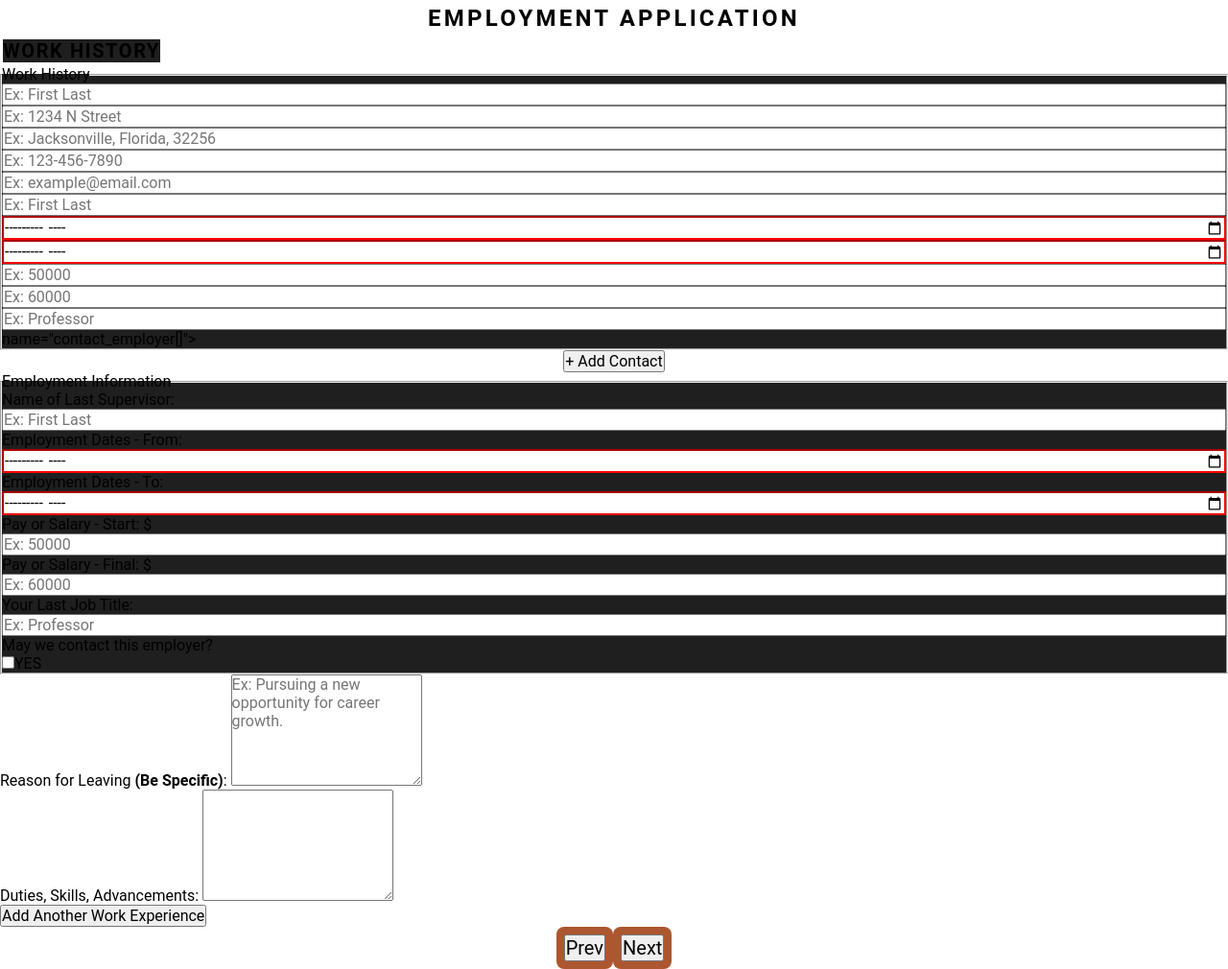
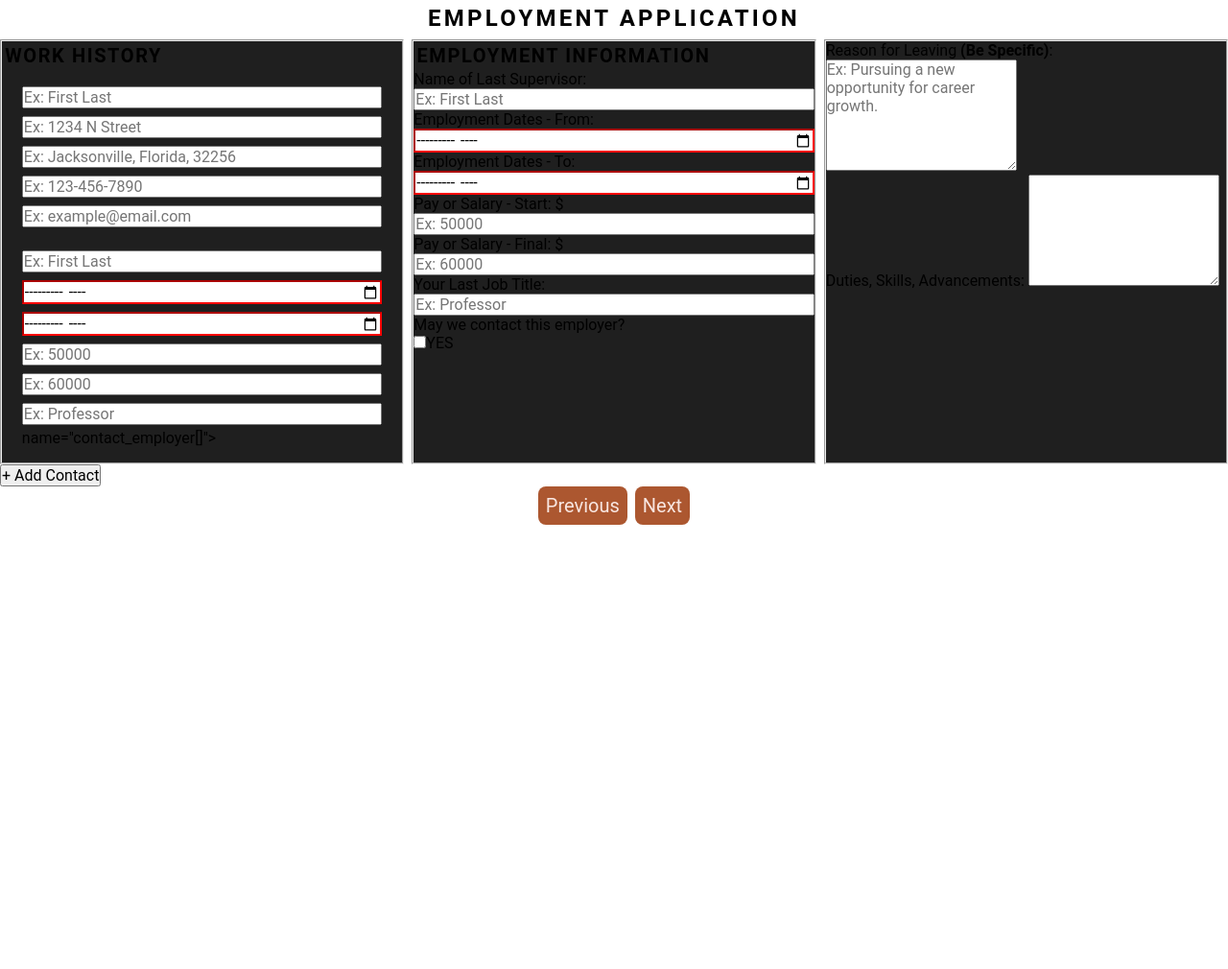
Before and after one commit to gelbels/EmployeeApplication, a plain HTML site: page page2.html in a window 1280 px wide. Shown: the part 76-1086 px from the top of the page at 96% size. After the commit the page ends 800 px from the top, so only its background shows below. Drawn offline with Linux system fonts and the light colour scheme.

Commit message:
WE'RE COOKING

```diff
--- /dev/null
+++ b/button.css
@@ -0,0 +1,62 @@
+.button {
+    text-decoration: none;
+    font-size: 1.25rem;
+    padding: 0.5rem;
+    width: fit-content;
+    color: var(--text-color);
+    background-color: var(--bg-color-accent);
+    border-radius: 0.5rem;
+    overflow: hidden;
+    position: relative;
+
+    transition: 0.1s ease-out;
+}
+
+.button:hover {
+    padding: 0.5rem 2rem;
+}
+
+.button span {
+    display: block;
+    transition: 0.1s ease-out;
+}
+
+.button.right:hover span {
+    position: relative;
+    transform: translateX(1rem);
+}
+
+.button.left:hover span {
+    position: relative;
+    transform: translateX(-1rem);
+}
+
+.button.right span::before {
+    content: ">>";
+    position: absolute;
+    opacity: 0;
+    transform: translateX(-1.5rem);
+    transition: 0.1s ease-out;
+}
+
+.button.right:hover span::before {
+    content: ">>";
+    position: absolute;
+    transform: translateX(-1.75rem);
+    opacity: 100;
+}
+
+.button.left span::after {
+    content: "<<";
+    position: absolute;
+    opacity: 0;
+    transform: translateX(1.5rem);
+    transition: 0.1s ease-out;
+}
+
+.button.left:hover span::after {
+    content: "<<";
+    position: absolute;
+    transform: translateX(0.25rem);
+    opacity: 100;
+}
--- /dev/null
+++ b/elements.css
@@ -0,0 +1,109 @@
+/* html {
+    background-color: var(--bg-color);
+} */
+
+fieldset {
+    background-color: var(--bg-color-brighter);
+}
+
+h1 {
+    margin: 0.5rem;
+
+    /* color: var(--text-color); */
+
+    font-family: Georgia;
+    font-size: 3rem;
+    letter-spacing: rem;
+
+    text-align: center;
+    text-transform: uppercase;
+}
+
+h2 {
+    margin: 0.5rem;
+
+    /* color: var(--text-color); */
+
+    font-weight: 600;
+    letter-spacing: 0.2rem;
+
+    text-align: center;
+    text-transform: uppercase;
+}
+
+h3 {
+    margin: 0.2rem;
+    width: fit-content;
+
+    background-color: var(--bg-color-brighter);
+    /* color: var(--text-color); */
+
+    font-size: 1.25rem;
+    font-weight: 600;
+    letter-spacing: 0.1rem;
+
+    text-align: center;
+    text-transform: uppercase;
+}
+
+p {
+    /* color: var(--text-color); */
+    /* text-align: center; */
+}
+
+label {
+    /* color: var(--text-color); */
+    /* text-align: center; */
+}
+
+input {
+    /* color: var(--text-color-contrast); */
+    /* min-width: 1rem; */
+    width: 100%;
+
+    /* font-size: 1rem;
+    font-family: 'Roboto', sans-serif;
+    font-weight: 300; */
+
+    /* text-align: center; */
+}
+
+input:invalid {
+    /* background-color: ivory; */
+    /* border: none;
+    outline: 2px solid red;
+    border-radius: 5px; */
+}
+
+input:not(:focus):not(:placeholder-shown):invalid {
+    --color-invalid: red;
+
+    border-color: var(--color-invalid);
+    transition: 0.5s;
+}
+
+input:focus {
+    --color-invalid: blue;
+
+    border-color: var(--color-invalid);
+    transition: 0.5s;
+}
+
+input:not(:focus):not(:placeholder-shown):invalid~.error-message {
+    display: block;
+}
+
+input[type="radio"],
+input[type="checkbox"] {
+    width: min-content
+}
+
+input::placeholder {
+    opacity: 1;
+    /* color: var(--text-color); */
+}
+
+iframe {
+    width: 100%;
+    height: 100rem;
+}
--- a/page2.html
+++ b/page2.html
@@ -14,11 +14,11 @@
 
     <form action="nextStep.js" method="post">
 
+        <div id="form-container">
+            <div class="form-fields">
+                <fieldset>
                     <h3>Work History</h3>
-        <div id="form-container" class="contact-grid form-section">
-            <fieldset>
-                <legend>Work History</legend>
-
+                    <div class="form-field-group">
                         <!-- <label for="employer_name">Employer Name:</label> -->
                         <input type="text" name="employer_name[]" placeholder="Ex: First Last" required>
 
@@ -26,17 +26,18 @@
                         <input type="text" name="address[]" placeholder="Ex: 1234 N Street" required>
 
                         <!-- <label for="city_state_zip">City, State, ZIP:</label> -->
-                <input type="text" name="city_state_zip[]" placeholder="Ex: Jacksonville, Florida, 32256" required>
+                        <input type="text" name="city_state_zip[]" placeholder="Ex: Jacksonville, Florida, 32256"
+                            required>
 
                         <!-- <label for="telephone">Telephone:</label> -->
                         <input type="tel" name="telephone[]" placeholder="Ex: 123-456-7890" required>
 
                         <!-- <label for="email">Email Address:</label> -->
                         <input type="text" name="email[]" placeholder="Ex: example@email.com" required>
+                    </div>
 
 
-
-
+                    <div class="form-field-group">
                         <!-- <label for="supervisor_name">Name of Last Supervisor:</label> -->
                         <input type="text" name="supervisor_name[]" placeholder="Ex: First Last" required>
 
@@ -57,14 +58,63 @@
 
                         <!-- <label for="contact_employer">May we contact this employer?<input type="checkbox" -->
                         name="contact_employer[]"></label>
+                    </div>
 
 
 
                 </fieldset>
 
+
+                <fieldset>
+                    <h3>Employment Information</h3>
+
+                    <label for="supervisor_name">Name of Last Supervisor:</label>
+                    <input type="text" name="supervisor_name[]" placeholder="Ex: First Last" required>
+
+                    <label for="employment_dates_from">Employment Dates - From:</label>
+                    <input type="month" name="employment_dates_from[]" required>
+
+                    <label for="employment_dates_to">Employment Dates - To:</label>
+                    <input type="month" name="employment_dates_to[]" required>
+
+                    <div>
+                        <label for="pay_start">Pay or Salary - Start: $</label>
+                        <input type="text" name="pay_start[]" placeholder="Ex: 50000" required>
+
+                        <label for="pay_final">Pay or Salary - Final: $</label>
+                        <input type="text" name="pay_final[]" placeholder="Ex: 60000" required>
                     </div>
 
-        <center><button type="button" id="refButton" onclick="addContact()">+ Add Contact</button></center>
+                    <label for="last_job_title">Your Last Job Title:</label>
+                    <input type="text" name="last_job_title[]" placeholder="Ex: Professor" required>
+
+                    <label for="contact_employer">
+                        May we contact this employer?<br>
+                    </label>
+                    <input type="checkbox" name="contact_employer[]">YES
+                </fieldset>
+
+                <fieldset>
+                    <div>
+                        <label for="reason_for_leaving">Reason for Leaving <b>(Be Specific)</b>:</label>
+                        <textarea class="custom-textarea" name="reason_for_leaving[]"
+                            placeholder="Ex: Pursuing a new opportunity for career growth." rows="6"
+                            required></textarea>
+                    </div>
+
+                    <div>
+                        <label for="duties_skills">Duties, Skills, Advancements:</label>
+                        <textarea class="custom-textarea" name="duties_skills[]"
+                            placeholder="Ex: Managed a team of 10, proficient in project management." rows="6" required>
+                            </textarea>
+                    </div>
+                </fieldset>
+            </div>
+        </div>
+        <div class="center">
+            <button type="button" id="refButton" onclick="addContact()">+ Add Contact</button>
+        </div>
+    </form>
 
     <script>
         let contactCount = 1;
@@ -105,91 +155,12 @@
         }
     </script>
 
-        <div id="form-container" class="contact-grid form-section"></div>
-        <fieldset>
-            <legend>Employment Information</legend>
-
-            <label for="supervisor_name">Name of Last Supervisor:</label>
-            <input type="text" name="supervisor_name[]" placeholder="Ex: First Last" required>
-
-            <label for="employment_dates_from">Employment Dates - From:</label>
-            <input type="month" name="employment_dates_from[]" required>
-
-            <label for="employment_dates_to">Employment Dates - To:</label>
-            <input type="month" name="employment_dates_to[]" required>
-
-            <div>
-                <label for="pay_start">Pay or Salary - Start: $</label>
-                <input type="text" name="pay_start[]" placeholder="Ex: 50000" required>
-
-                <label for="pay_final">Pay or Salary - Final: $</label>
-                <input type="text" name="pay_final[]" placeholder="Ex: 60000" required>
-            </div>
-
-            <label for="last_job_title">Your Last Job Title:</label>
-            <input type="text" name="last_job_title[]" placeholder="Ex: Professor" required>
-
-            <label for="contact_employer">
-                May we contact this employer?<br>
-            </label>
-            <input type="checkbox" name="contact_employer[]">YES
-        </fieldset>
-        </div>
-
-        <div id="form-container" class="contact-grid form-section">
-
-            <div>
-                <label for="reason_for_leaving">Reason for Leaving <b>(Be Specific)</b>:</label>
-                <textarea class="custom-textarea" name="reason_for_leaving[]"
-                    placeholder="Ex: Pursuing a new opportunity for career growth." rows="6" required></textarea>
-            </div>
-
-            <div>
-                <label for="duties_skills">Duties, Skills, Advancements:</label>
-                <textarea class="custom-textarea" name="duties_skills[]"
-                    placeholder="Ex: Managed a team of 10, proficient in project management." rows="6" required>
-                </textarea>
-            </div>
-        </div>
-
-        <div id="form-container" class="contact-grid form-section">
-            <div class="button-section form-section">
-                <button class="secondary-button" type="button" onclick="addWorkExperience()">Add Another Work
-                    Experience</button>
-            </div>
-        </div>
-
-    </form>
-
-    <script>
-        function addWorkExperience() {
-            // Clone the first work experience section and append it to the form
-            const originalWorkExperience = document.querySelector('.work-experience');
-            const newWorkExperience = originalWorkExperience.cloneNode(true);
-            document.querySelector('form').insertBefore(newWorkExperience, document.querySelector('.work-experience-end'));
-        }
-
-        function validateEmploymentDates() {
-            const startDateInput = document.querySelector('input[name="employment_dates_from[]"]');
-            const endDateInput = document.querySelector('input[name="employment_dates_to[]"]');
-
-            // Check if the end date is not before the start date
-            if (startDateInput.value > endDateInput.value) {
-                alert("End date cannot be before the start date");
-                endDateInput.value = startDateInput.value; // Reset end date to start date
-            }
-        }
-
-        // Add event listener to the end date input
-        document.querySelector('input[name="employment_dates_to[]"]').addEventListener('input', validateEmploymentDates);
-    </script>
-
-    <div class="center">
-        <a class="button" href="index.html">
-            <button class="prev">Prev</button>
+    <div class="footer center-group">
+        <a class="button left" href="page1.html">
+            <span>Previous</span>
         </a>
-        <a class="button" href="page3-4.html">
-            <button class="next">Next</button>
+        <a class="button right" href="page3.html">
+            <span>Next</span>
         </a>
     </div>
 
--- a/styles2.css
+++ b/styles2.css
@@ -1,4 +1,8 @@
 @import url("reset.css");
+
+@import url("elements.css");
+
+@import url("button.css");
 
 /* :root,
 :root.light {
@@ -24,119 +28,6 @@
     --text-color-contrast: #212729;
 }
 
-/* html {
-    background-color: var(--bg-color);
-} */
-
-fieldset {
-    background-color: var(--bg-color-brighter);
-}
-
-h1 {
-    margin: 0.5rem;
-
-    /* color: var(--text-color); */
-
-    font-family: Georgia;
-    font-size: 3rem;
-    letter-spacing: rem;
-
-    text-align: center;
-    text-transform: uppercase;
-}
-
-h2 {
-    margin: 0.5rem;
-
-    /* color: var(--text-color); */
-
-    font-weight: 600;
-    letter-spacing: 0.2rem;
-
-    text-align: center;
-    text-transform: uppercase;
-}
-
-h3 {
-    margin: 0.2rem;
-    width: fit-content;
-
-    background-color: var(--bg-color-brighter);
-    /* color: var(--text-color); */
-
-    font-size: 1.25rem;
-    font-weight: 600;
-    letter-spacing: 0.1rem;
-
-    text-align: center;
-    text-transform: uppercase;
-}
-
-p {
-    /* color: var(--text-color); */
-    /* text-align: center; */
-}
-
-label {
-    /* color: var(--text-color); */
-    /* text-align: center; */
-}
-
-input {
-    /* color: var(--text-color-contrast); */
-    /* min-width: 1rem; */
-    width: 100%;
-
-    /* font-size: 1rem;
-    font-family: 'Roboto', sans-serif;
-    font-weight: 300; */
-
-    /* text-align: center; */
-}
-
-input:invalid {
-    /* background-color: ivory; */
-    /* border: none;
-    outline: 2px solid red;
-    border-radius: 5px; */
-}
-
-input:not(:focus):not(:placeholder-shown):invalid {
-    --color-invalid: red;
-
-    border-color: var(--color-invalid);
-}
-
-input:not(:focus):not(:placeholder-shown):invalid~.error-message {
-    display: block;
-}
-
-
-
-input[type="radio"],
-input[type="checkbox"] {
-    width: min-content
-}
-
-input::placeholder {
-    opacity: 1;
-    /* color: var(--text-color); */
-}
-
-iframe {
-    width: 100%;
-    height: 100rem;
-}
-
-.button {
-    text-decoration: none;
-    font-size: 1.25rem;
-    padding: 0.5rem;
-    width: fit-content;
-    color: var(--text-color);
-    background-color: var(--bg-color-accent);
-    border-radius: 0.5rem;
-}
 
 .container {
     display: flex;
@@ -185,12 +76,14 @@ iframe {
     margin: 0.25rem 0rem;
 }
 
-.center {
+.center-group {
     /* display: grid;
     place-content: center; */
     display: grid;
     justify-content: center;
     grid-auto-flow: column;
+
+    gap: 0.5rem;
 }
 
 /*
```
Also changed, not shown: page1.html (+6 -5 lines). Lines whose indentation alone changed are shown as unchanged.
